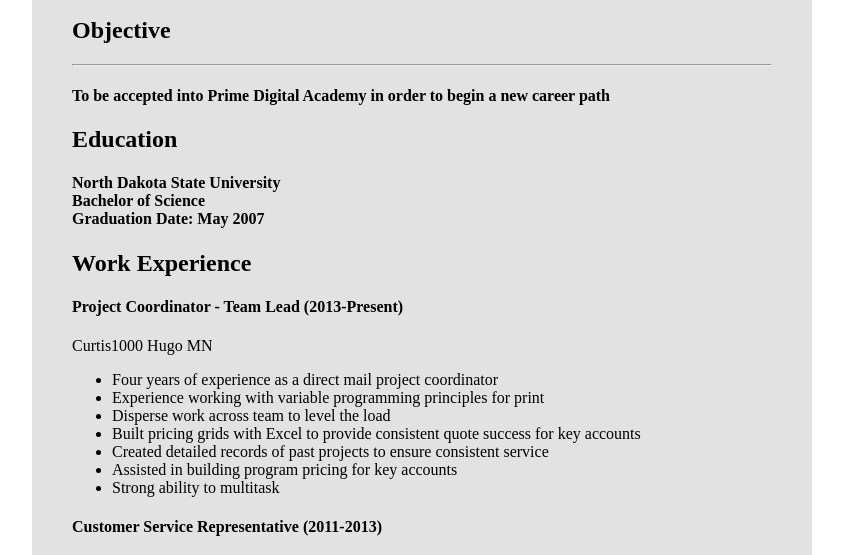
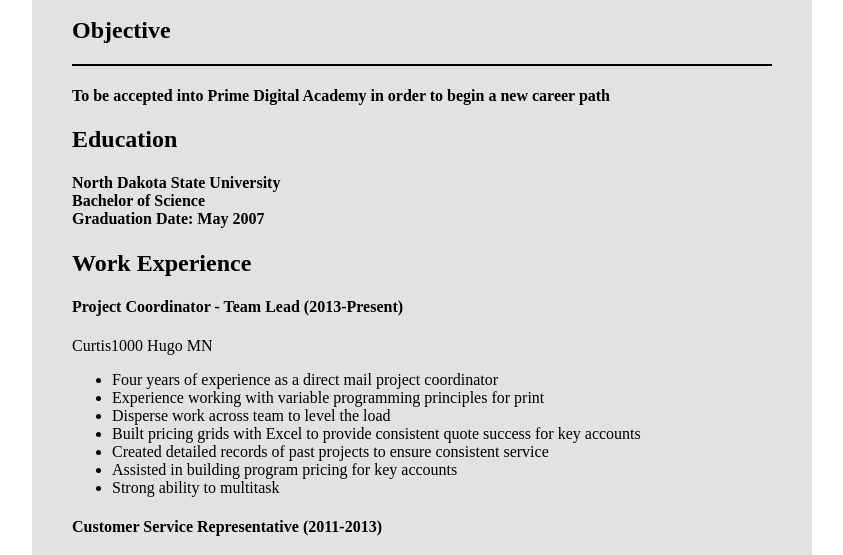
Before and after one commit to kburns17/kburns17.github.io, a plain HTML site: page index.html in a window 1280 px wide. Shown: the part 227-782 px from the top of the page, without its empty margins (218-1061 px from the left). Drawn offline with Linux system fonts and the light colour scheme.

Commit message:
added lines

```diff
--- a/index.html
+++ b/index.html
@@ -13,7 +13,7 @@
       (763) 228-7981</h3>
     </div>
     <h2>Objective</h2>
-       <hr>
+       <hr color="black">
     <h4>To be accepted into Prime Digital Academy in order to begin a new career path</h4>
     <h2>Education</h2>
     <h4>North Dakota State University<br>
```
